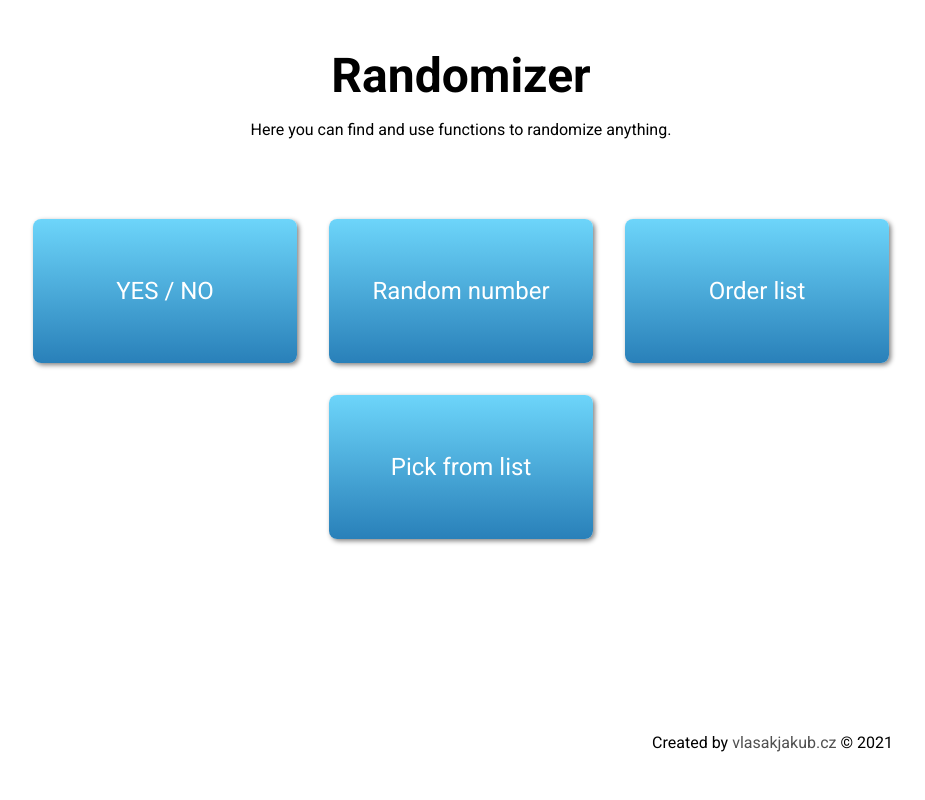
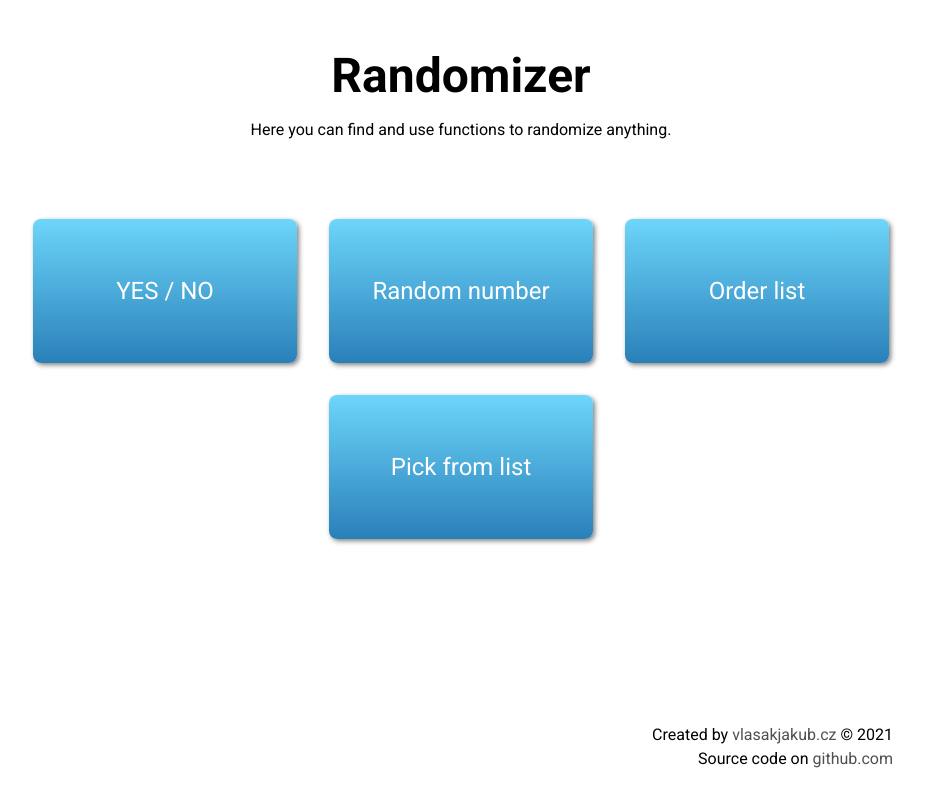
Before and after one commit to Vazzi/ramdomizer, a React (Create React App) app: page / in a window 1280 px wide. Shown: the whole page, without its empty margins (179-1104 px from the left). Built offline with nearby package versions, Linux system fonts and the light colour scheme.

Commit message:
Footer information about source code

```diff
--- a/src/components/UI/Footer/Footer.module.scss
+++ b/src/components/UI/Footer/Footer.module.scss
@@ -1,3 +1,9 @@
 .main {
   text-align: right;
+  p {
+    margin: 0;
+  }
+  :first-child {
+    margin-bottom: 0.3em;
+  }
 }
--- a/src/components/UI/Footer/Footer.tsx
+++ b/src/components/UI/Footer/Footer.tsx
@@ -9,13 +9,25 @@ import styles from './Footer.module.scss';
  */
 const Footer: React.FC = () => {
   return (
-    <p className={styles.main}>
+    <div className={styles.main}>
+      <p>
         Created by{' '}
         <a target="_blank" rel="noreferrer" href="http://vlasakjakub.cz">
           vlasakjakub.cz
         </a>{' '}
         © 2021
       </p>
+      <p>
+        Source code on{' '}
+        <a
+          target="_blank"
+          rel="noreferrer"
+          href="https://github.com/Vazzi/ramdomizer"
+        >
+          github.com
+        </a>
+      </p>
+    </div>
   );
 };
 
```
Lines whose indentation alone changed are shown as unchanged.
